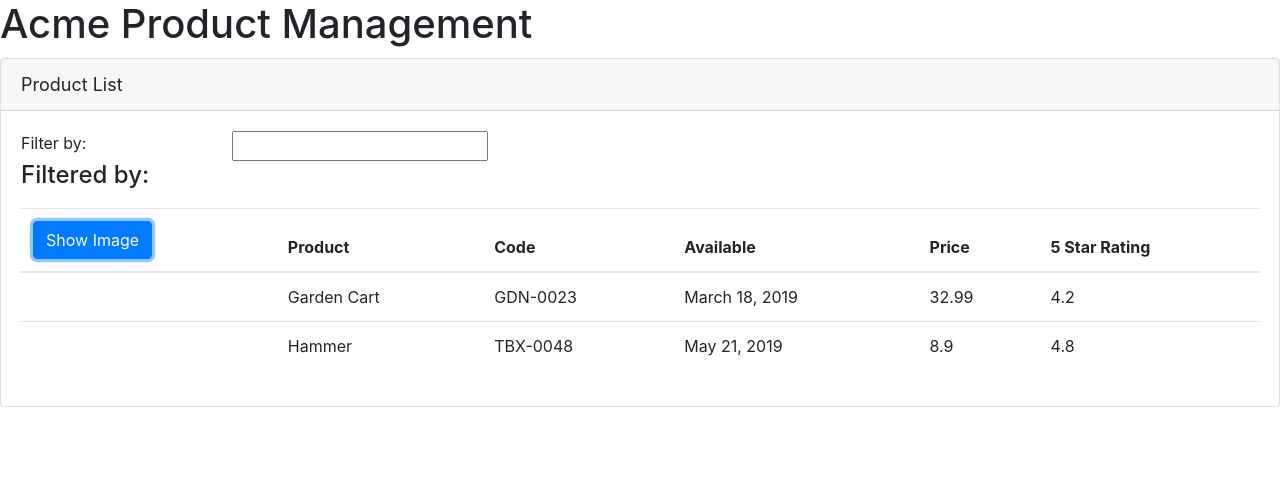
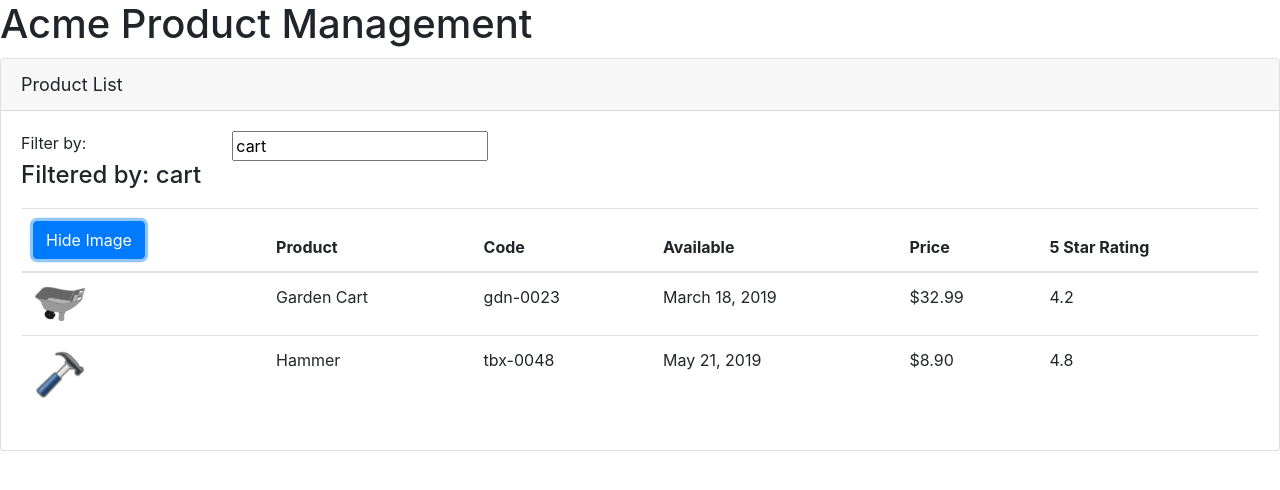
Before and after one commit to cd2ong/Angular, an Angular app in the folder APM/: page / in a window 1280 px wide. Both pictures are taken after a click on the button "Show Image". Shown: the top 490 px of the page. Built offline with nearby package versions, Linux system fonts and the light colour scheme.

Commit message:
module 1.6 completed

```diff
--- a/APM/src/app/app.module.ts
+++ b/APM/src/app/app.module.ts
@@ -1,4 +1,5 @@
 import { BrowserModule } from '@angular/platform-browser';
+import { FormsModule } from '@angular/forms';
 import { NgModule } from '@angular/core';
 
 import { AppComponent } from './app.component';
@@ -9,7 +10,7 @@
     AppComponent, ProductListComponent
   ],
   imports: [
-    BrowserModule
+    BrowserModule, FormsModule
   ],
   bootstrap: [AppComponent, ProductListComponent]
 })
--- a/APM/src/app/products/product-list.component.html
+++ b/APM/src/app/products/product-list.component.html
@@ -6,12 +6,13 @@
       <div class='row'>
         <div class='col-md-2'>Filter by:</div>
         <div class='col-md-4'>
-          <input type='text'/>
+          <input type='text'
+          [(ngModel)]='listFilter'/>
         </div>
       </div>
       <div class='row'>
         <div class='col-md-6'>
-          <h4>Filtered by: </h4>
+          <h4>Filtered by: {{listFilter}}</h4>
         </div>
       </div>
       <div class='table-responsive'>
@@ -20,8 +21,9 @@
           <thead>
               <tr>
                   <th>
-                      <button class="btn btn-primary">
-                          Show Image
+                      <button class="btn btn-primary"
+                        (click)='toggleImage()'>
+                          {{showImage ? 'Hide' : 'Show'}} Image
                       </button>
                   </th>
                   <th>Product</th>
@@ -34,11 +36,16 @@
           <tbody>
             <tr *ngFor='let product of products'>
                 <td>
+                    <img *ngIf='showImage'
+                    [src]='product.imageUrl'
+                    [title]='product.productName'
+                    [style.width.px]='imageWidth'
+                    [style.margin.px]='imageMargin'>
                 </td>
                 <td>{{ product.productName }}</td>
-                <td>{{ product.productCode}}</td>
+                <td>{{ product.productCode | lowercase}}</td>
                 <td>{{ product.releaseDate}}</td>
-                <td>{{ product.price}}</td>
+                <td>{{ product.price | currency:'USD':'symbol':'1.2-2' }}</td>
                 <td>{{product.starRating}}</td>
             </tr>
           </tbody>
--- a/APM/src/app/products/product-list.component.ts
+++ b/APM/src/app/products/product-list.component.ts
@@ -7,6 +7,10 @@
 
 export class ProductListComponent{
     pageTitle: string = 'Product List';
+    imageWidth: number = 50;
+    imageMargin: number = 2;
+    showImage: boolean = false;
+    listFilter: string = 'cart';
     products: any[] = [
         {
             "productId": 2,
@@ -29,4 +33,8 @@
             "imageUrl": "assets/images/hammer.png"
           }
     ];
+
+    toggleImage(): void{
+        this.showImage = !this.showImage;
+    }
 }
```
